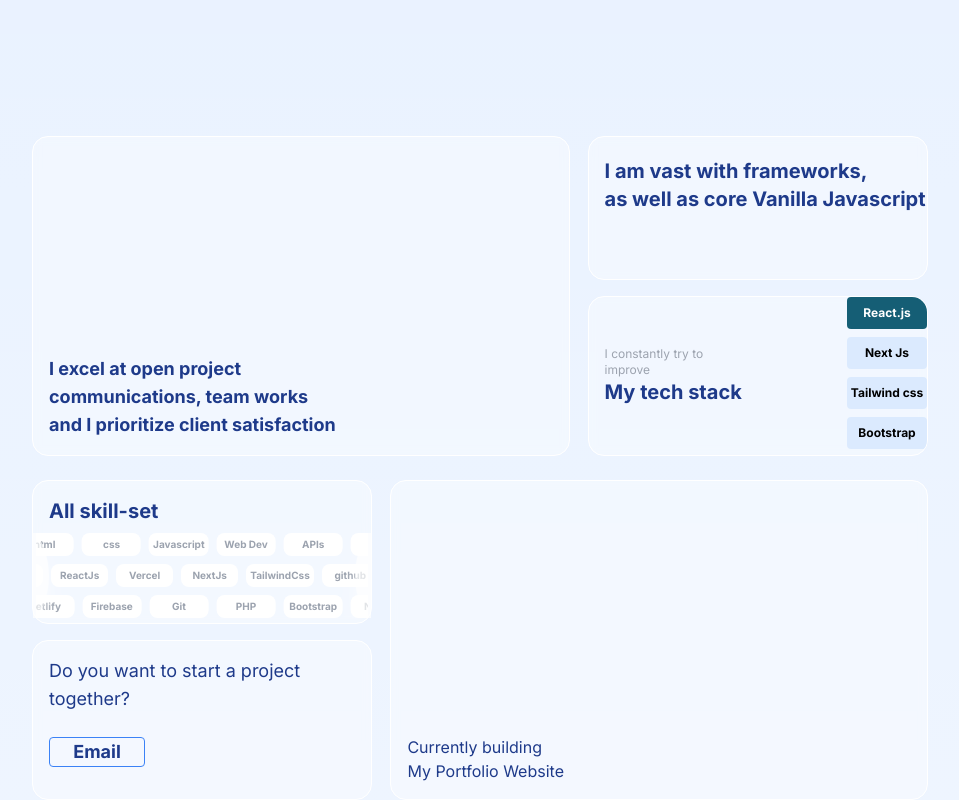
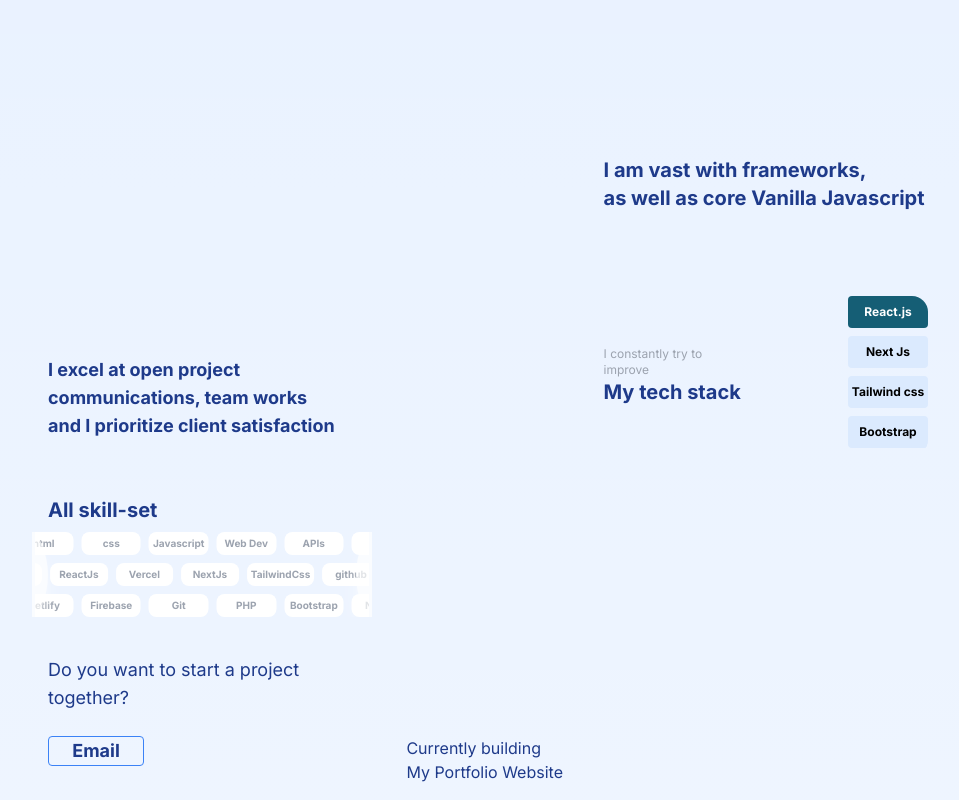
Before and after one commit to raji-ayyub/ayyub-raji-portfolio, a Next.js app: page / in a window 1280 px wide. Shown: the part 760-1560 px from the top of the page, without its empty margins (160-1119 px from the left). Built offline with nearby package versions, Linux system fonts and the light colour scheme.

Commit message:
fix:import issues

```diff
--- a/app/components/About.tsx
+++ b/app/components/About.tsx
@@ -1,8 +1,8 @@
-import styles from '@/app/components/animations/components.module.css'
+
 import Scroll from './scroller/Scroll'
 function About() {
   return (
-    <div className={` ${styles.fadeIn} relative w-full transition  px-4 md:px-[12rem] py-[6rem]  `}>
+    <div className={`relative w-full transition  px-4 md:px-[12rem] py-[6rem]  `}>
 
 
       <div className='hidden md:flex  flex-row justiify-between w-full h-full absolute overflow-hidden top-0 left-0'>
@@ -21,7 +21,7 @@ function About() {
 
         <div className={`w-full flex justify-between  flex-col md:flex-row`}>
 
-          <div className={` ${styles.bgBlur} rounded-2xl mb-4 md:mb-0 relative w-full md:w-[60%]  h-[15rem] md:h-[20rem]`}>
+          <div className={` rounded-2xl mb-4 md:mb-0 relative w-full md:w-[60%]  h-[15rem] md:h-[20rem]`}>
             <h4 className={`absolute w-[18rem] text-blue-900 text-sm md:text-lg font-bold left-4 bottom-4`}>I excel at open project <br /> communications, team works and I prioritize client satisfaction</h4>
           </div>
 
@@ -30,13 +30,13 @@ function About() {
 
           <div className={`flex flex-col w-full md:w-[38%] h-[20rem] justify-between gap-2`} >
 
-            <div className={`w-full h-[9rem] ${styles.bgBlur} rounded-2xl`}>
+            <div className={`w-full h-[9rem]  rounded-2xl`}>
               <h4 className='text-sm md:text-xl font-bold text-blue-900 ml-4 mt-5'>I am vast with frameworks, <br />as well as core Vanilla Javascript</h4>
             </div>
 
 
 
-            <div className={`w-full flex  flex-row  h-[10rem] justify-between overflow-hidden ${styles.bgBlur} rounded-2xl`}>
+            <div className={`w-full flex  flex-row  h-[10rem] justify-between overflow-hidden  rounded-2xl`}>
 
               <div className={`w-[48%] md:w-[48%]  ml-4  flex flex-col justify-center `}>
 
@@ -73,7 +73,7 @@ function About() {
 
           <div className={`flex flex-col w-full  md:w-[38%] h-[20rem] justify-between gap-2`} >
 
-            <div className={`w-full h-[9rem] ${styles.bgBlur} rounded-2xl`}>
+            <div className={`w-full h-[9rem]  rounded-2xl`}>
               <h4 className='text-lg md:text-xl font-bold text-blue-900 ml-4 m-4 mb-2'>All skill-set</h4>
 
 
@@ -84,7 +84,7 @@ function About() {
 
 
 
-            <div className={`w-full flex flex-col md:flex-row mb-4 md:mb-0  h-[10rem] ${styles.bgBlur} rounded-2xl`}>
+            <div className={`w-full flex flex-col md:flex-row mb-4 md:mb-0  h-[10rem]  rounded-2xl`}>
 
               <div className={`w-full  h-full flex flex-col `}>
                 <h4 className='text-lg font bold text-blue-900 text-left ml-4 mt-4'>Do you want to start a project together?</h4>
@@ -97,7 +97,7 @@ function About() {
 
 
 
-          <div className={`relative w-full md:w-[60%] ${styles.bgBlur} rounded-2xl h-[15rem] md:h-[20rem]`}>
+          <div className={`relative w-full md:w-[60%] rounded-2xl h-[15rem] md:h-[20rem]`}>
             <h4 className={`absolute left-4 bottom-4 text-blue-900`}>Currently building <br /> My Portfolio Website</h4>
           </div>
 
--- a/app/components/Brands.tsx
+++ b/app/components/Brands.tsx
@@ -1,5 +1,4 @@
 import React from 'react'
-import styles from '@/app/components/animations/components.module.css'
 import Brandscroll from '@/app/components/scroller/Brandscroll'
 import { FaHome } from 'react-icons/fa'
 
@@ -8,7 +7,7 @@ const Brands: React.FC = () => {
 
 
   return (
-    <div className={` ${styles.fadeIn} relative w-full transition  px-4 md:px-[12rem] py-[6rem]  `}>
+    <div className={` relative w-full transition  px-4 md:px-[12rem] py-[6rem]  `}>
 
 
       <div className='hidden md:flex  flex-row justiify-between w-full h-full absolute z-0 overflow-hidden top-0 left-0'>
--- a/app/components/Footer.tsx
+++ b/app/components/Footer.tsx
@@ -1,5 +1,4 @@
 import React from 'react'
-import styles from './animations/components.module.css'
 
 import { FaHome } from 'react-icons/fa'
 import { FaDiscord } from 'react-icons/fa'
@@ -13,7 +12,7 @@ const Footer: React.FC = () => {
 
 
   return (
-    <div className={` ${styles.fadeIn} relative w-full  text-gray-600 transition  px-4 md:px-[12rem] py-[6rem] bg-gray-200 `}>
+    <div className={`  relative w-full  text-gray-600 transition  px-4 md:px-[12rem] py-[6rem] bg-gray-200 `}>
 
 
       <div className='hidden md:hidden  flex-row justiify-between w-full h-full absolute z-10 overflow-hidden top-0 left-0'>
--- a/app/components/Hero.tsx
+++ b/app/components/Hero.tsx
@@ -1,5 +1,4 @@
 import React from 'react'
-import styles from '@/app/components/animations/components.module.css'
 import Image from 'next/image'
 import nextimg from '@/public/images/next.jpg'
 import reactimg from '@/public/images/react.jpg'
@@ -19,7 +18,7 @@ const Hero = () => {
           <div className=' top-0 ml-auto h-full bg-gray-200 opacity-[0.2] border-l-[2px] border-white rounded-b  rounded-[40%] mr-[-10rem] w-[20rem]'></div>
       </div>
 
-      <div className={`${styles.fadeIn }  px-4 md:px-8  py-[3rem] w-full md:h-[100vh] relative `}>
+      <div className={` px-4 md:px-8  py-[3rem] w-full md:h-[100vh] relative `}>
 
 
 
--- a/app/components/Projects.tsx
+++ b/app/components/Projects.tsx
@@ -1,5 +1,4 @@
 
-import styles from '@/app/components/animations/components.module.css'
 import Image from 'next/image'
 import frameA from '@/public/images/A.jpg'
 import frameB  from '@/public/images/U.jpg'
@@ -121,7 +120,7 @@ const Projects = () => {
     },
   ]
   return (
-    <div className={`${styles.fadeIn }  relative w-full  px-8  md:px-[12rem] pb-[4rem]  `}>
+    <div className={`  relative w-full  px-8  md:px-[12rem] pb-[4rem]  `}>
 
         <div className='hidden md:flex z-0 flex-row justiify-between w-full h-full absolute overflow-hidden top-0 left-0'>
           <div className='  bg-gray-200 opacity-[0.2]   border-r-[2px] border-white   ml-[-10rem] w-[20rem]'></div>
--- a/app/components/Testimonials.tsx
+++ b/app/components/Testimonials.tsx
@@ -27,7 +27,7 @@ const Testimonials: React.FC = () => {
   // };
 
   return (
-    <div className={` ${styles.fadeIn} relative w-full transition  px-4 md:px-[12rem] py-[6rem]  `}>
+    <div className={`  relative w-full transition  px-4 md:px-[12rem] py-[6rem]  `}>
 
 
       <div className='hidden md:flex  flex-row justiify-between w-full h-full absolute z-0 overflow-hidden top-0 left-0'>
--- a/app/components/animations/Components.module.css
+++ /dev/null
@@ -1,29 +0,0 @@
-/* components/components.module.css */
-.fadeIn {
-    animation: fadeIn 1s ease-in-out;
-
-  }
-
-  .bgBlur{
-    background-color: rgba(255, 255, 255, 0.349);
-    border: 1px solid white;
-    backdrop-filter: blur(4px);
-  }
-
-
-
-  .rotD{
-    animation: rotD 1s ease-in-out;
-  }
-
-  @keyframes fadeIn {
-    from {
-      opacity: 0;
-
-
-    }
-    to {
-      opacity: 1;
-
-    }
-  }
--- a/app/components/animations/text.css
+++ /dev/null
@@ -1,18 +0,0 @@
-/* globals.css or any CSS file */
-@keyframes typing {
-    from { width: 0; }
-    to { width: 100%; }
-  }
-
-  @keyframes blink {
-    from { border-color: transparent; }
-    to { border-color: white; }
-  }
-
-  .typing-demo {
-    width: 100%;
-    white-space: nowrap;
-    overflow: hidden;
-    border-right: 4px solid;
-    animation: typing 3s steps(30, end), blink 0.5s step-end infinite alternate;
-  }
```
